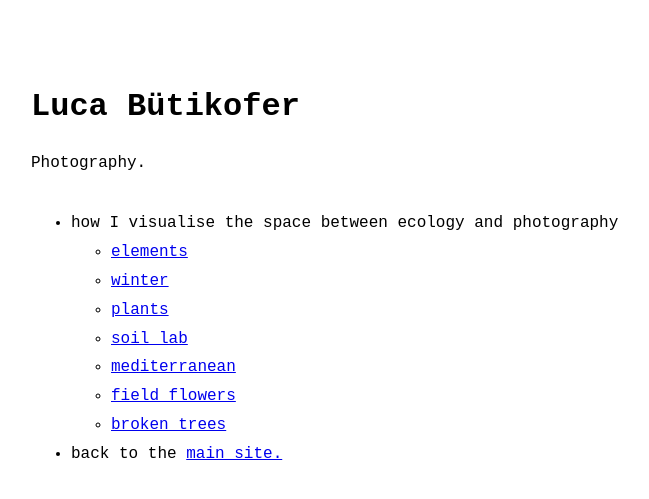
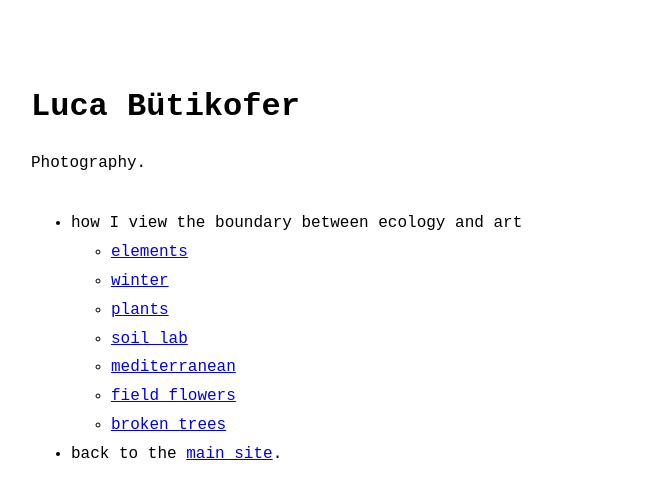
Before and after one commit to lucabutikofer/Photography, a Jekyll site: the page built from index.md, in a window 1280 px wide. Shown: the top 499 px of the page, without its empty margins (289-938 px from the left). Built offline with Jekyll 4.4.1, drawn with Linux system fonts in a browser that asks for light colours.

Commit message:
Update menu.yml

```diff
--- a/_data/menu.yml
+++ b/_data/menu.yml
@@ -2,12 +2,12 @@
 # https://github.com/riggraz/no-style-please#customize-the-menu
 
 entries:
-  - title: how I visualise the space between ecology and photography
+  - title: how I view the boundary between ecology and art
     entries:
       - title: elements
         url: elements
       - title: winter
-        url: conifers
+        url: winter
       - title: plants
         url: plants
       - title: soil lab
@@ -19,7 +19,7 @@ entries:
       - title: broken trees
         url: brokenTrees
 
-  - title: back to the <a href=https://lucabutikofer.github.io>main site.</a>
+  - title: back to the <a href=https://lucabutikofer.github.io>main site</a>.
 
 
 #  - title: "Site styled by <a href='https://riggraz.dev'>riggraz.dev</a>"
```
